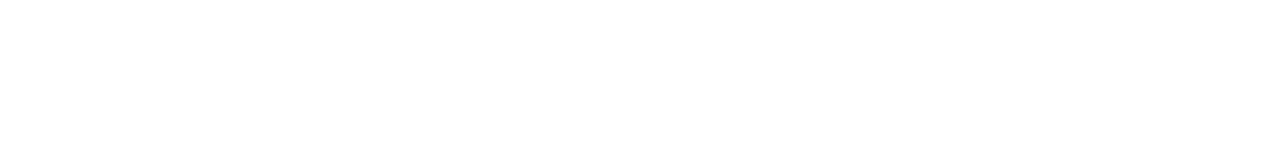
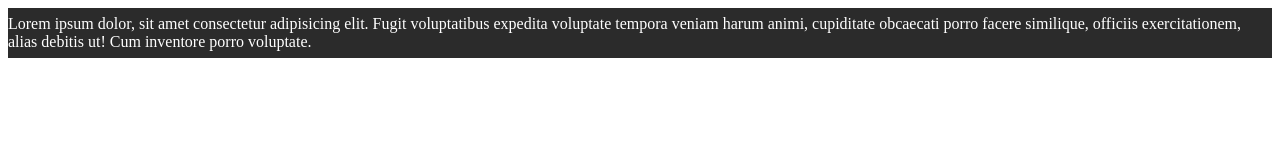
Before and after one commit to yousofdavamkar/scss, a website built with Vite: page index.html in a window 1280 px wide. Built offline with nearby package versions, Linux system fonts and the light colour scheme.

Commit message:
v1.1.0
add footer HTML
add footer SCSS

```diff
--- a/index.html
+++ b/index.html
@@ -6,7 +6,11 @@
     <title>Vite App</title>
   </head>
   <body>
-
+    <footer>
+      <p>
+        Lorem ipsum dolor, sit amet consectetur adipisicing elit. Fugit voluptatibus expedita voluptate tempora veniam harum animi, cupiditate obcaecati porro facere similique, officiis exercitationem, alias debitis ut! Cum inventore porro voluptate.
+      </p>
+    </footer>
     <script type="module" src="/main.js"></script>
   </body>
 </html>
--- /dev/null
+++ b/scss/_footer.scss
@@ -0,0 +1,9 @@
+footer{
+    width: 100%;
+    height: 50px;
+    display: flex;
+    align-items: center;
+    color: white;
+    justify-content: center;
+    background-color: #2b2b2b;
+}
--- a/scss/style.scss
+++ b/scss/style.scss
@@ -0,0 +1 @@
+@import "footer";
```
